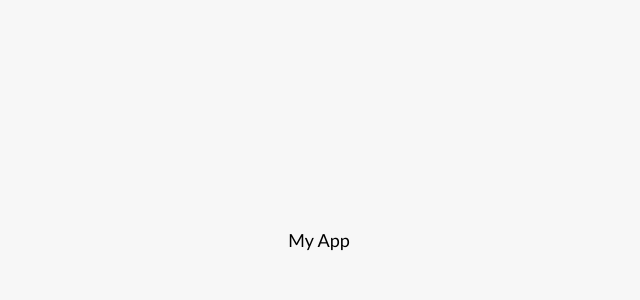
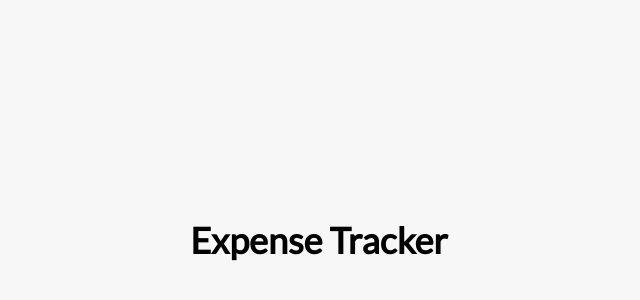
Before and after one commit to artemandrosenko/vue-expense-tracker, a Vue app: page / in a window 1280 px wide. Shown: the part 160-460 px from the top of the page, without its empty margins (321-961 px from the left). Built offline with nearby package versions, Linux system fonts and the light colour scheme.

Commit message:
Add Header component

```diff
--- a/src/App.vue
+++ b/src/App.vue
@@ -1,3 +1,13 @@
 <template>
-  My App
+  <Header />
 </template>
+
+<script>
+  import Header from './components/Header.vue';
+
+  export default {
+    components: {
+      Header,
+    }
+  }
+</script>
--- /dev/null
+++ b/src/components/Header.vue
@@ -0,0 +1,3 @@
+<template>
+  <h1>Expense Tracker</h1>
+</template>
```
